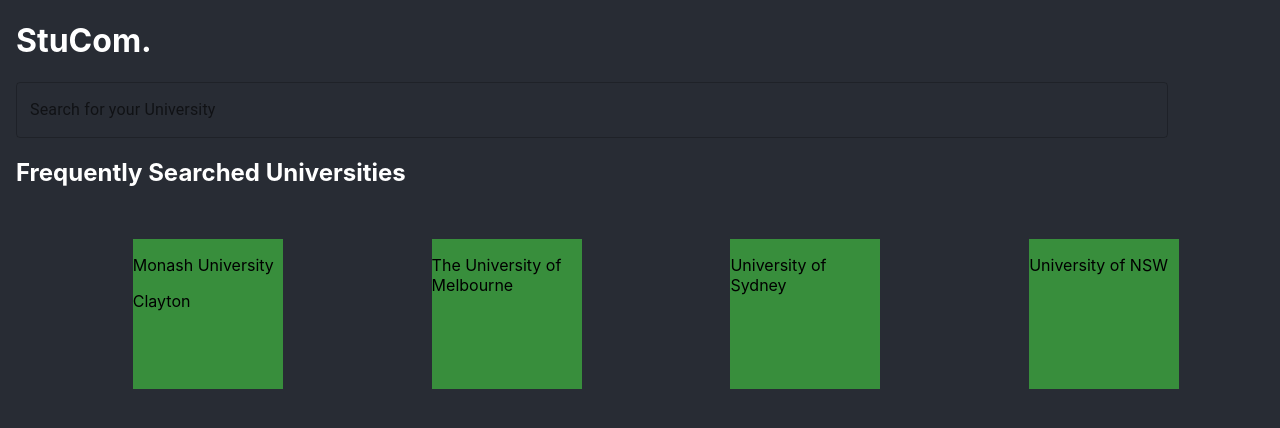
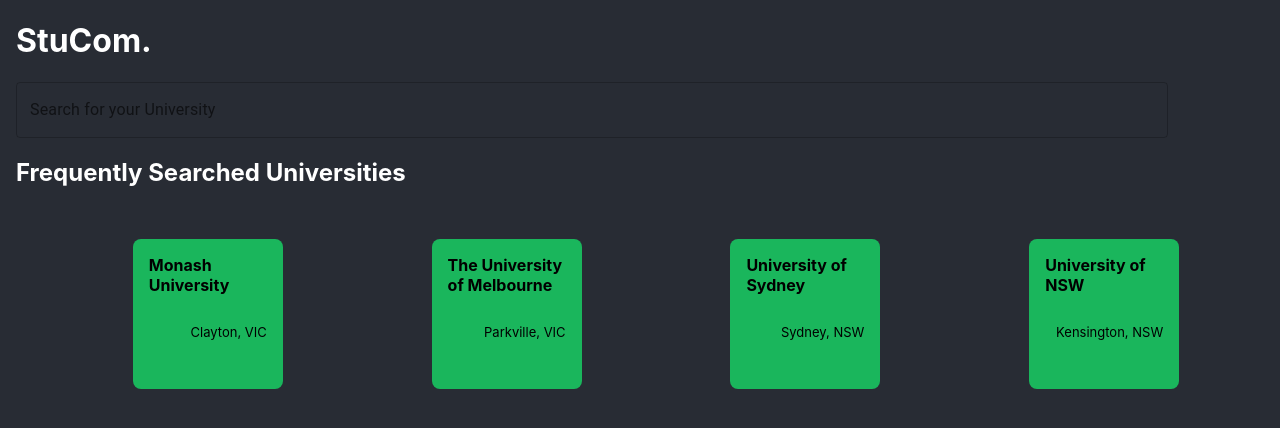
Before and after one commit to pptutn/cloned_fit31361_final_year_proj, a React (Create React App) app: page / in a window 1280 px wide. Shown: the top 428 px of the page. Built offline with nearby package versions, Linux system fonts and the light colour scheme.

Commit message:
boxes look kinda alright now

```diff
--- a/src/Components/HomePage.css
+++ b/src/Components/HomePage.css
@@ -23,5 +23,5 @@
 }
 
 .HomePage-background {
-  background-color: #282c34;
+  background-color: #1f222a;
 }
--- a/src/Components/HomePage.tsx
+++ b/src/Components/HomePage.tsx
@@ -32,10 +32,13 @@
         alignItems={"centre"}
         justifyContent={"space-evenly"}
       >
-        <InfoBox name="Monash University" campusLocation="Clayton" />
-        <InfoBox name="The University of Melbourne" />
-        <InfoBox name="University of Sydney" />
-        <InfoBox name="University of NSW" />
+        <InfoBox name="Monash University" campusLocation="Clayton, VIC" />
+        <InfoBox
+          name="The University of Melbourne"
+          campusLocation="Parkville, VIC"
+        />
+        <InfoBox name="University of Sydney" campusLocation="Sydney, NSW" />
+        <InfoBox name="University of NSW" campusLocation="Kensington, NSW" />
       </Stack>
     </Stack>
   );
--- /dev/null
+++ b/src/Components/InfoBox.css
@@ -0,0 +1,15 @@
+.Box-title {
+  text-align: left;
+  font-weight: bold;
+}
+
+.Box-location {
+  text-align: centre;
+  font-size: small;
+}
+
+.Stack-stack {
+  display: flex;
+  justify-content: center;
+  align-items: flex-end;
+}
--- a/src/Components/InfoBox.tsx
+++ b/src/Components/InfoBox.tsx
@@ -1,5 +1,7 @@
 import React from "react";
 import Box from "@mui/material/Box";
+import Stack from "@mui/material/Stack";
+import "./InfoBox.css";
 
 interface Props {
   name?: string;
@@ -12,15 +14,19 @@
       sx={{
         width: 150,
         height: 150,
-        backgroundColor: "#388e3c",
+        backgroundColor: "#1AB65C",
         "&:hover": {
           backgroundColor: "#66bb6a",
           opacity: [0.5, 0.5, 0.5],
         },
+        borderRadius: 2,
       }}
+      // onClick={}
     >
-      <p>{props.name}</p>
-      <p>{props.campusLocation}</p>
+      <Stack className={"Stack-stack"} ml={2} mr={2}>
+        <p className={"Box-title"}>{props.name}</p>
+        <p className={"Box-location"}>{props.campusLocation}</p>
+      </Stack>
     </Box>
   );
 }
```
